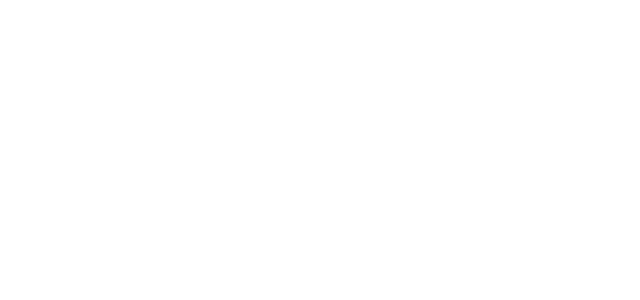
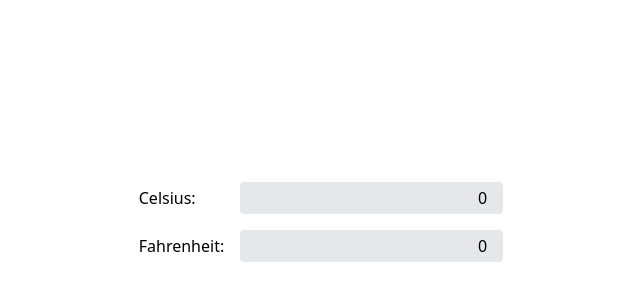
Before and after one commit to brachkow/7gui-vue, a Vue app: page /#/converter in a window 1280 px wide. Before the commit this address led to /#/. Shown: the part 178-478 px from the top of the page, without its empty margins (319-959 px from the left). Built offline with nearby package versions, Linux system fonts and the light colour scheme.

Commit message:
Converter added

```diff
--- /dev/null
+++ b/src/components/pages/Converter/Converter.vue
@@ -0,0 +1,51 @@
+<template>
+  <main>
+    <label class="flex justify-between leading-loose mb-4"
+      >Celsius:
+      <input
+        type="number"
+        class="bg-gray-200 leading-loose px-4 ml-4 rounded focus:outline-none text-right"
+        v-model="celsius"
+        placeholder="0"
+    /></label>
+    <label class="flex justify-between leading-loose"
+      >Fahrenheit:
+      <input
+        type="number"
+        class="bg-gray-200 leading-loose px-4 ml-4 rounded focus:outline-none text-right"
+        v-model="fahrenheit"
+        placeholder="0"
+    /></label>
+  </main>
+</template>
+
+<script>
+  export default {
+    data() {
+      return {
+        dataCelsius: 0,
+        dataFahrenheit: 0,
+      };
+    },
+    computed: {
+      celsius: {
+        get: function () {
+          return Math.round(Number(this.dataCelsius));
+        },
+        set: function (value) {
+          this.dataCelsius = value;
+          this.dataFahrenheit = value * (9 / 5) + 32;
+        },
+      },
+      fahrenheit: {
+        get: function () {
+          return Math.round(Number(this.dataFahrenheit));
+        },
+        set: function (value) {
+          this.dataCelsius = (value - 32) * (5 / 9);
+          this.dataFahrenheit = value;
+        },
+      },
+    },
+  };
+</script>
--- a/src/router/router.js
+++ b/src/router/router.js
@@ -2,11 +2,13 @@
 import VueRouter from 'vue-router';
 
 import Counter from '@components/pages/Counter/Counter.vue';
+import Converter from '@components/pages/Converter/Converter.vue';
 
 Vue.use(VueRouter);
 
 const routes = [
   { path: '/counter', component: Counter },
+  { path: '/converter', component: Converter },
 ];
 
 const router = new VueRouter({
--- a/src/styles/global.css
+++ b/src/styles/global.css
@@ -2,3 +2,13 @@
 @tailwind base;
 @tailwind components;
 @tailwind utilities;
+
+input::-webkit-outer-spin-button,
+input::-webkit-inner-spin-button {
+  -webkit-appearance: none;
+  margin: 0;
+}
+
+input[type='number'] {
+  -moz-appearance: textfield;
+}
```
